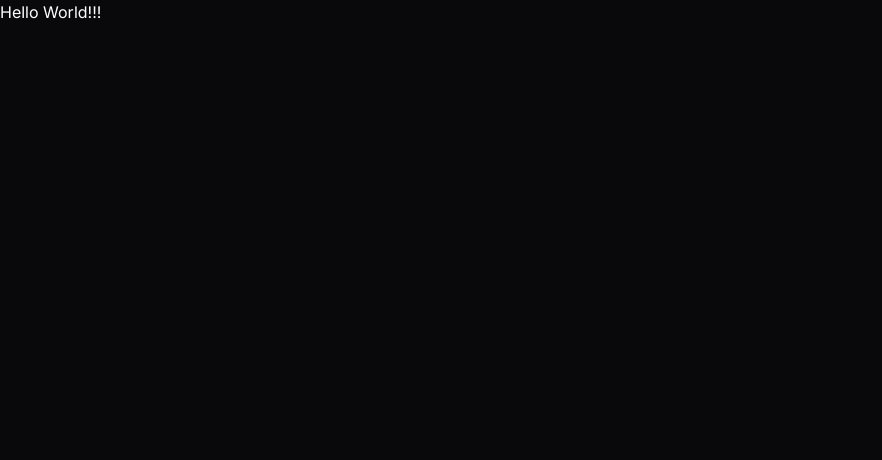
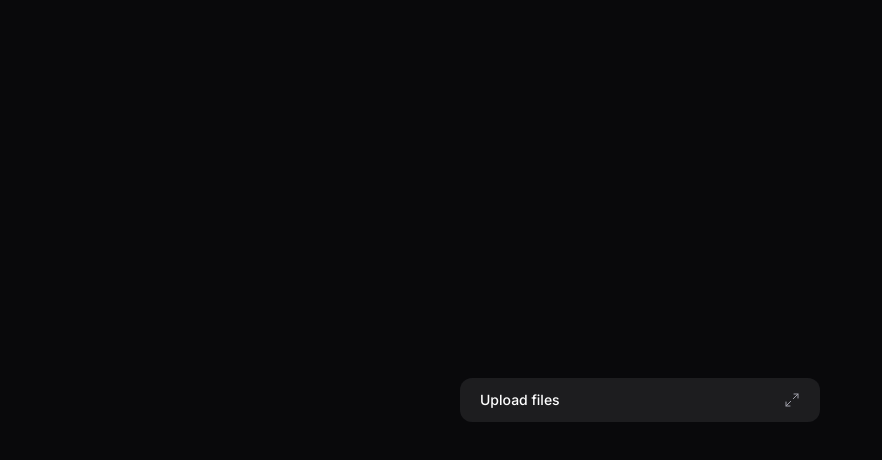
Before and after one commit to Christian-Oliveira/ftr-upload-widget, a React (Vite) app: page / in a window 1280 px wide. Shown: the top 460 px of the page, without its empty margins (0-882 px from the left). Built offline with nearby package versions, Linux system fonts and the light colour scheme.

Commit message:
feat: criando componentes do widget

```diff
--- a/package.json
+++ b/package.json
@@ -10,9 +10,12 @@
     "preview": "vite preview"
   },
   "dependencies": {
+    "@radix-ui/react-collapsible": "^1.1.3",
     "@tailwindcss/vite": "^4.0.17",
+    "lucide-react": "^0.486.0",
     "react": "^19.0.0",
     "react-dom": "^19.0.0",
+    "tailwind-variants": "^1.0.0",
     "tailwindcss": "^4.0.17"
   },
   "devDependencies": {
--- a/src/app.tsx
+++ b/src/app.tsx
@@ -1,6 +1,10 @@
+import { UploadWidget } from "./components/upload-widget";
+
 export function App() {
 
   return (
-    <h1>Hello World!!!</h1>
+    <main className="h-dvh flex flex-col items-center justify-center p-10">
+      <UploadWidget />
+    </main>
   )
 }
--- /dev/null
+++ b/src/components/ui/button.tsx
@@ -0,0 +1,26 @@
+import { ComponentProps } from "react";
+import { tv, type VariantProps } from "tailwind-variants";
+
+const buttonVariants = tv({
+  base: "text-zinc-400 rounded-lg hover:text-zinc-100 hover:bg-zinc-800 disabled:opacity-50 disabled:pointer-events-none",
+
+  variants: {
+    size: {
+      default: "px-3 py-2",
+      icon: "p-2",
+      "icon-sm": "p-1",
+    },
+  },
+
+  defaultVariants: {
+    size: "default",
+  },
+});
+
+export function Button({
+  size,
+  className,
+  ...props
+}: ComponentProps<"button"> & VariantProps<typeof buttonVariants>) {
+  return <button className={buttonVariants({ size, className })} {...props} />;
+}
--- /dev/null
+++ b/src/components/upload-widget-dropzone.tsx
@@ -0,0 +1,3 @@
+export function UploadWidgetDropzone() {
+  return (<></>)
+}
--- /dev/null
+++ b/src/components/upload-widget-minimized-button.tsx
@@ -0,0 +1,15 @@
+import * as Collapsible from "@radix-ui/react-collapsible";
+import { Maximize2 } from "lucide-react";
+
+export function UploadWidgetMinimizedButton() {
+  return (
+    <Collapsible.Trigger className="group w-full bg-white/2 py-3 px-5 flex items-center justify-between">
+      <span className="text-sm font-medium">Upload files</span>
+
+      <Maximize2
+        strokeWidth={1.5}
+        className="size-4 text-zinc-400 group-hover:text-zinc-100"
+      />
+    </Collapsible.Trigger>
+  );
+}
--- /dev/null
+++ b/src/components/upload-widget-upload-list.tsx
@@ -0,0 +1,3 @@
+export function UploadWidgetUploadList() {
+  return (<></>)
+}
--- /dev/null
+++ b/src/components/upload-widget.tsx
@@ -0,0 +1,30 @@
+import * as Collapsible from "@radix-ui/react-collapsible";
+import { UploadWidgetDropzone } from "./upload-widget-dropzone";
+import { UploadWidgetUploadList } from "./upload-widget-upload-list";
+import { UploadWidgetHeader } from "./upload-wiget-header";
+import { useState } from "react";
+import { UploadWidgetMinimizedButton } from "./upload-widget-minimized-button";
+
+export function UploadWidget() {
+  const [isWidgetOpen, setIsWidgetOpen] = useState(false)
+
+  return (
+    <Collapsible.Root onOpenChange={setIsWidgetOpen}>
+      <div className="bg-zinc-900 overflow-hidden w-[360px] rounded-xl shadow-shape">
+        {!isWidgetOpen && <UploadWidgetMinimizedButton />}
+
+        <Collapsible.Content>
+          <UploadWidgetHeader />
+
+          <div className="flex flex-col gap-4 py-3">
+            <UploadWidgetDropzone />
+
+            <div className="h-px bg-zinc-800 border-t border-black/50 box-content" />
+
+            <UploadWidgetUploadList />
+          </div>
+        </Collapsible.Content>
+      </div>
+    </Collapsible.Root>
+  )
+}
--- /dev/null
+++ b/src/components/upload-wiget-header.tsx
@@ -0,0 +1,17 @@
+import { Minimize2 } from "lucide-react";
+import { Button } from "./ui/button";
+import * as Collapsible from "@radix-ui/react-collapsible";
+
+export function UploadWidgetHeader() {
+  return (
+    <div className="w-full p-4 py-2 bg-white/5 border-zinc-800 border-b flex items-center justify-between">
+      <span className="text-sm font-medium">Upload files</span>
+
+      <Collapsible.Trigger asChild>
+        <Button size="icon" className="-mr-2">
+          <Minimize2 strokeWidth={1.5} className="size-4" />
+        </Button>
+      </Collapsible.Trigger>
+    </div>
+  )
+}
--- a/src/index.css
+++ b/src/index.css
@@ -1,6 +1,9 @@
 @import url("https://fonts.googleapis.com/css2?family=Inter:ital,opsz,wght@0,14..32,100..900;1,14..32,100..900&display=swap");
 @import "tailwindcss";
 
-:root {
+@theme {
     --font-sans: "Inter", sans-serif;
+
+    --shadow-shape: '0px 8px 8px rgba(0, 0, 0, 0.1), 0px 4px 4px rgba(0, 0, 0, 0.1), 0px 2px 2px rgba(0, 0, 0, 0.1), 0px 0px 0px 1px rgba(0, 0, 0, 0.1), inset 0px 0px 0px 1px rgba(255, 255, 255, 0.03), inset 0px 1px 0px rgba(255, 255, 255, 0.03)';
+    --shadow-shape-content: '0px 0px 0px 1px rgba(0, 0, 0, 0.25), inset 0px 1px 0px rgba(255, 255, 255, 0.02), inset 0px 0px 0px 1px rgba(255, 255, 255, 0.02)';
 }
```
Also changed, not shown: 1 other file (tests, documents, lock files or other folders).
